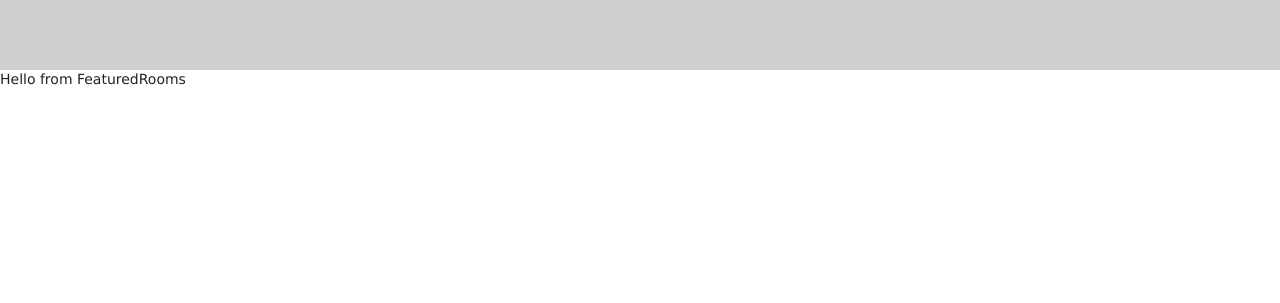
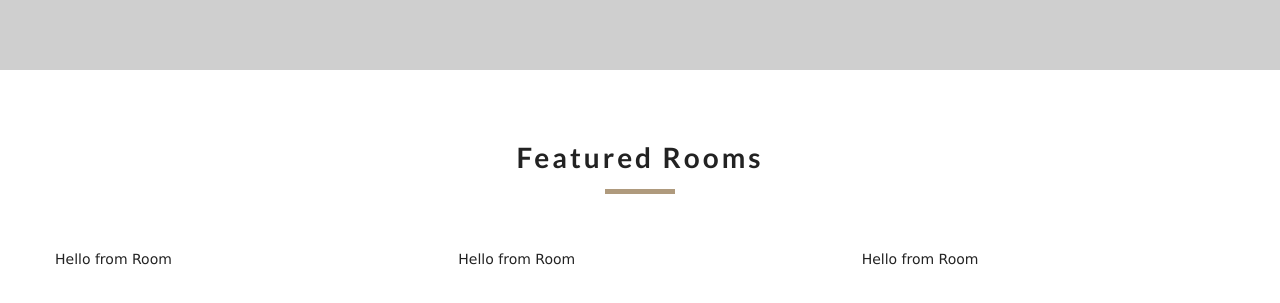
Before and after one commit to didixuecoding/React-Beach-Resort-Project, a React (Create React App) app: page / in a window 1280 px wide. Shown: the part 1171-1474 px from the top of the page. Before the commit the page ends 1260 px from the top, so only its background shows below. Built offline with nearby package versions, Linux system fonts and the light colour scheme.

Commit message:
Lec89
Featured Room Component

```diff
--- a/src/components/FeaturedRooms.js
+++ b/src/components/FeaturedRooms.js
@@ -1,13 +1,26 @@
 import React from "react";
+
 import { RoomContext } from "../context";
+import Loading from "./Loading";
+import Room from "./Room";
+import Title from "./Title";
 
 class FeaturedRooms extends React.Component {
   static contextType = RoomContext;
   render() {
-    const { featuredRooms } = this.context;
-    console.log(featuredRooms);
+    let { loading, featuredRooms } = this.context,
+      rooms = featuredRooms.map(room => {
+        return <Room key={room.id} room={room} />;
+      });
 
-    return <div>Hello from FeaturedRooms</div>;
+    return (
+      <section className="featured-rooms">
+        <Title title="featured rooms" />
+        <div className="featured-rooms-center">
+          {loading ? <Loading /> : rooms}
+        </div>
+      </section>
+    );
   }
 }
 
--- /dev/null
+++ b/src/components/Loading.js
@@ -0,0 +1,13 @@
+import React from "react";
+import loadingGif from "../../public/images/gif/loading-arrow.gif";
+
+const Loading = () => {
+  return (
+    <div className="loading">
+      <h4>rooms data loading...</h4>
+      <img src={loadingGif} alt="" />
+    </div>
+  );
+};
+
+export default Loading;
--- /dev/null
+++ b/src/components/Room.js
@@ -0,0 +1,7 @@
+import React from "react";
+
+const Room = () => {
+  return <div>Hello from Room</div>;
+};
+
+export default Room;
```
